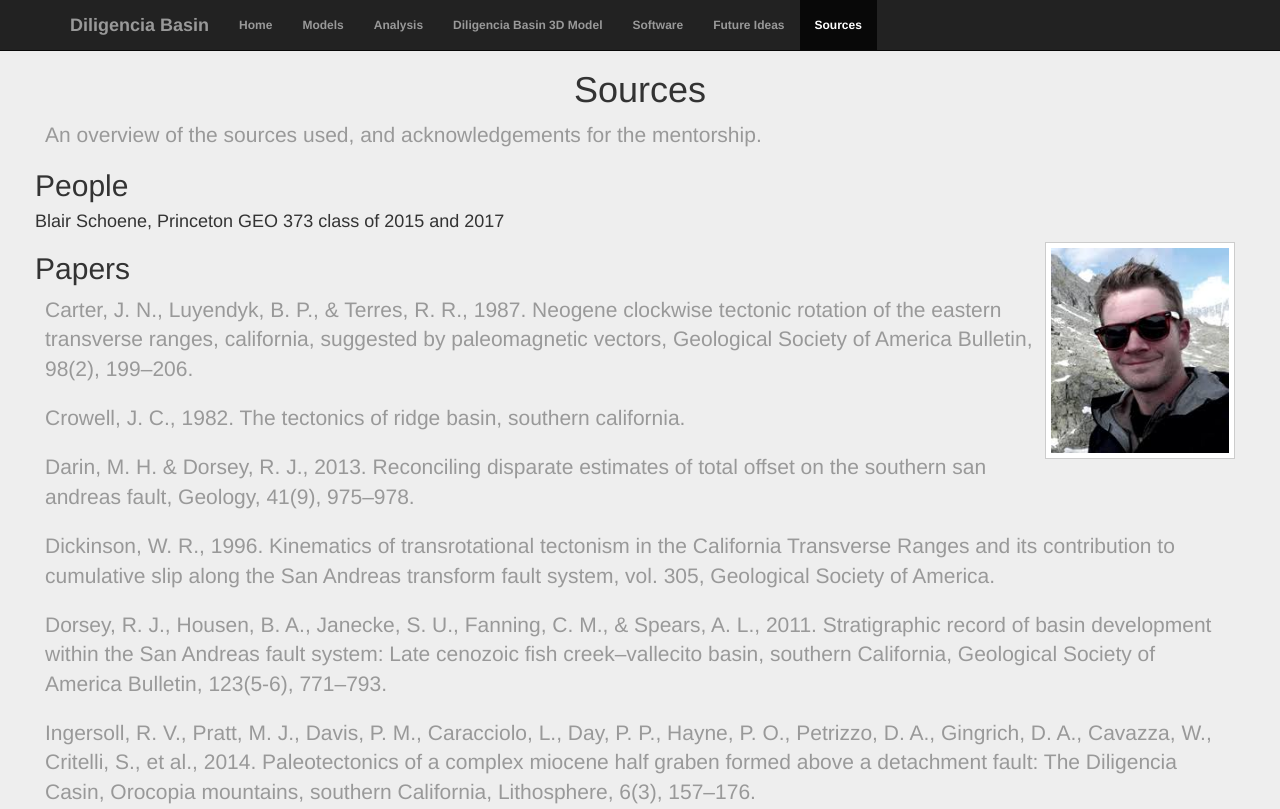
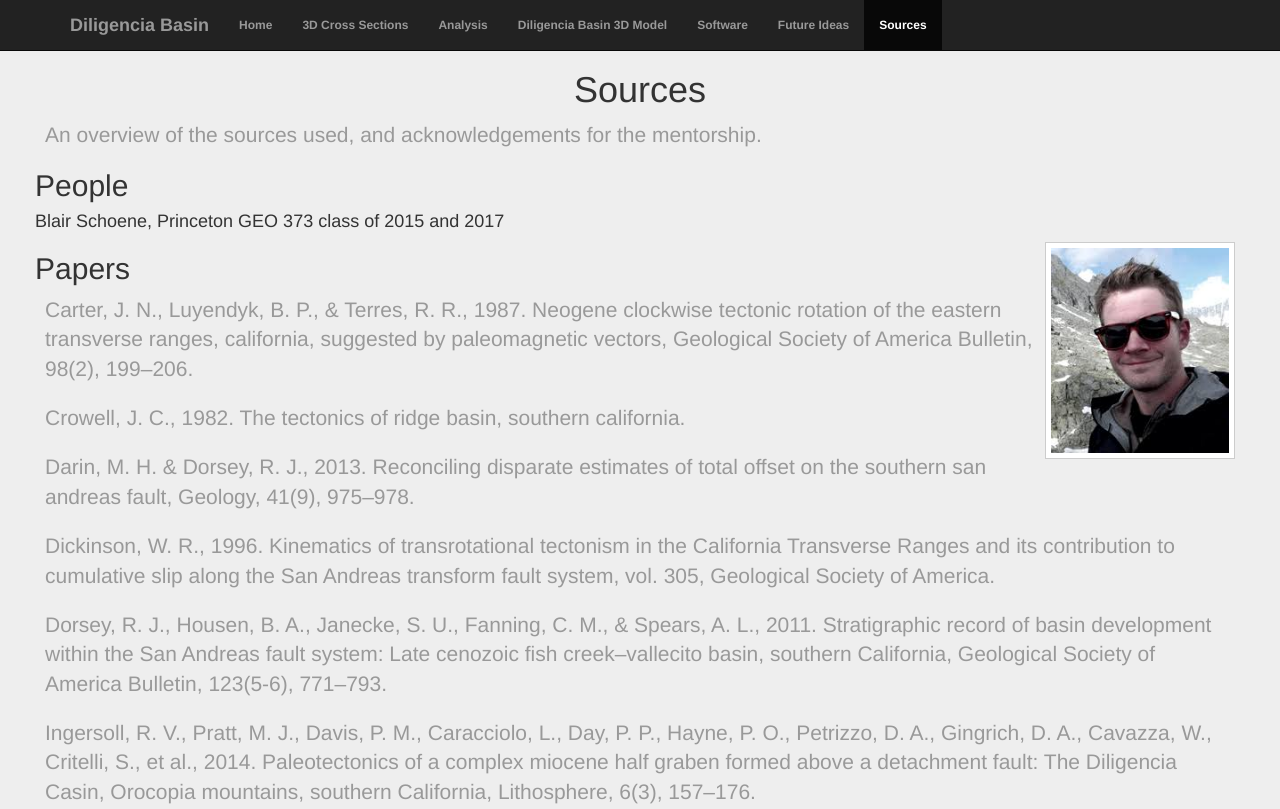
Before and after one commit to coronadom2294/3D_GEO, a plain HTML site: page sources.html in a window 1280 px wide. Shown: the top 809 px of the page. Drawn offline with nearby package versions, Linux system fonts and the light colour scheme; a script that the page names is missing.

Commit message:
Update sources.html

```diff
--- a/sources.html
+++ b/sources.html
@@ -31,7 +31,7 @@
                     <div class="collapse navbar-collapse">
                         <ul class="nav navbar-nav">
                             <li><a href="home.html">Home</a></li>
-                            <li><a href="objects.html">Models</a></li>
+                            <li><a href="objects.html">3D Cross Sections</a></li>
                             <li><a href="history.html">Analysis</a></li>
                             <li><a href="3dgeo1.html">Diligencia Basin 3D Model</a></li>
                             <li><a href="tombpage.html">Software</a></li>
```
